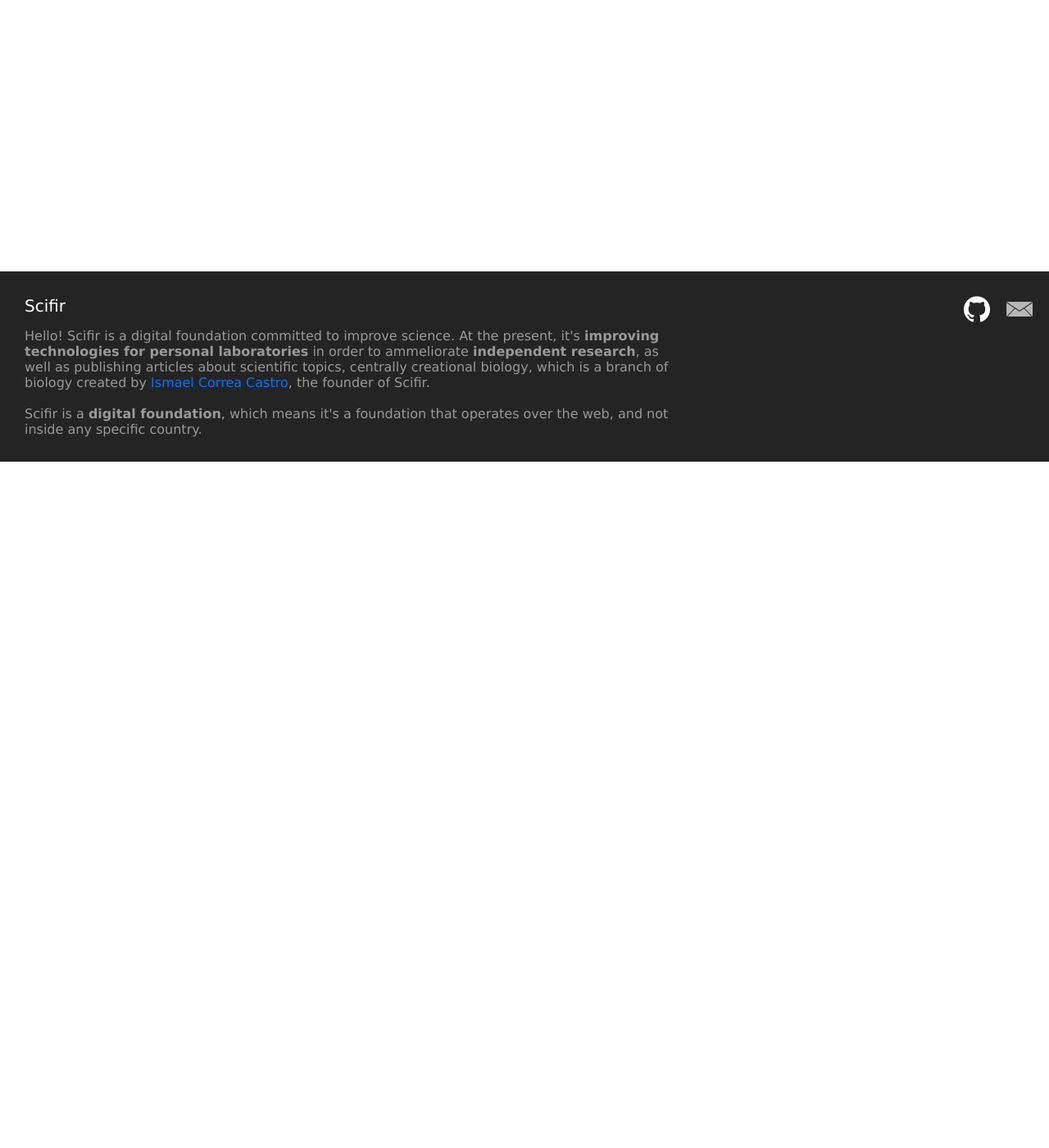
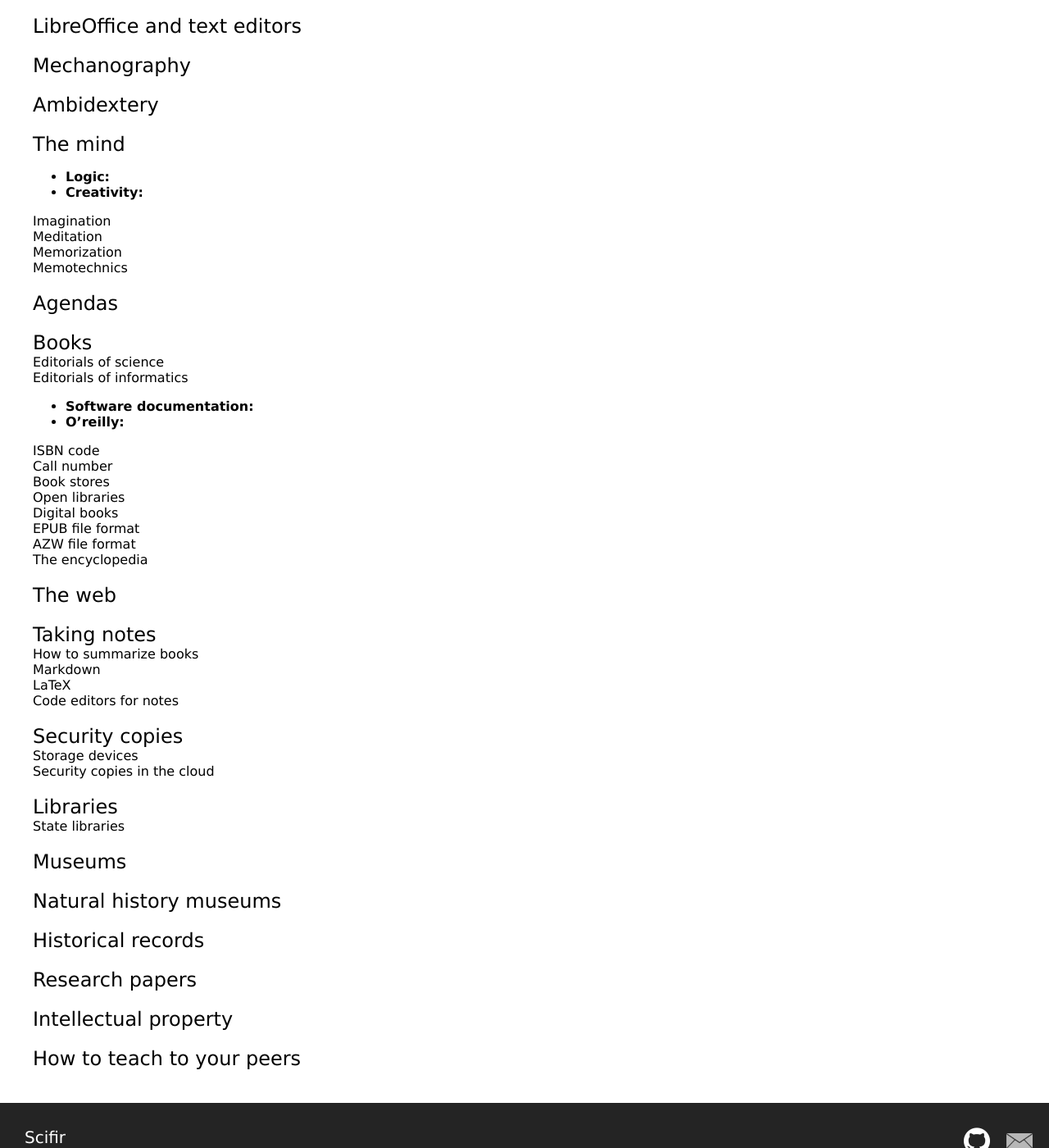
Before and after one commit to scifir/scifir.github.io, a Jekyll site: the page built from _guides/notes-system-for-science.md, in a window 1280 px wide and 1400 px high, scrolled down 269 px. Shown: the whole window at 82% size. Built offline with Jekyll 4.4.1, drawn with Linux system fonts in a browser that asks for light colours; before the commit the page ends 900 px from its top, so only the background shows below that.

Commit message:
Schema of future guides pushed
Only the schema has been pushed :D

```diff
--- a/_guides/notes-system-for-science.md
+++ b/_guides/notes-system-for-science.md
@@ -4,3 +4,83 @@ authors: ismaelc
 date: 2023-09-05
 description: "Learn how to have permanent notes, ordered, about books, documentations, websites, software, etc."
 ---
+
+## LibreOffice and text editors
+
+## Mechanography
+
+## Ambidextery
+
+## The mind
+
+- **Logic:**
+- **Creativity:**
+
+### Imagination
+
+### Meditation
+
+### Memorization
+
+### Memotechnics
+
+## Agendas
+
+## Books
+
+### Editorials of science
+
+### Editorials of informatics
+
+- **Software documentation:**
+- **O'reilly:**
+
+### ISBN code
+
+### Call number
+
+### Book stores
+
+### Open libraries
+
+### Digital books
+
+#### EPUB file format
+
+#### AZW file format
+
+### The encyclopedia
+
+## The web
+
+## Taking notes
+
+### How to summarize books
+
+### Markdown
+
+### LaTeX
+
+### Code editors for notes
+
+## Security copies
+
+### Storage devices
+
+### Security copies in the cloud
+
+## Libraries
+
+### State libraries
+
+## Museums
+
+## Natural history museums
+
+## Historical records
+
+## Research papers
+
+## Intellectual property
+
+## How to teach to your peers
```
Also changed, not shown: _guides/checklist-general-chemistry.md (added, +21 -0 lines), _guides/guide-of-accountability.md (added, +7 -0 lines), _guides/guide-of-acidity-and-ph.md (added, +25 -0 lines), _guides/guide-of-alcohol.md (added, +15 -0 lines), _guides/guide-of-budgets.md (added, +7 -0 lines), _guides/guide-of-cars.md (added, +7 -0 lines), _guides/guide-of-cooking.md (added, +15 -0 lines), _guides/guide-of-country-economies.md (added, +7 -0 lines), _guides/guide-of-first-aids.md (added, +19 -0 lines), _guides/guide-of-houses.md (added, +7 -0 lines), _guides/guide-of-laboratory-glassware.md (added, +17 -0 lines), _guides/guide-of-psychotropic-drugs.md (added, +7 -0 lines), _guides/guide-of-substances.md (added, +44 -0 lines), _guides/guide-of-the-blood.md (added, +21 -0 lines), 2 more files.
